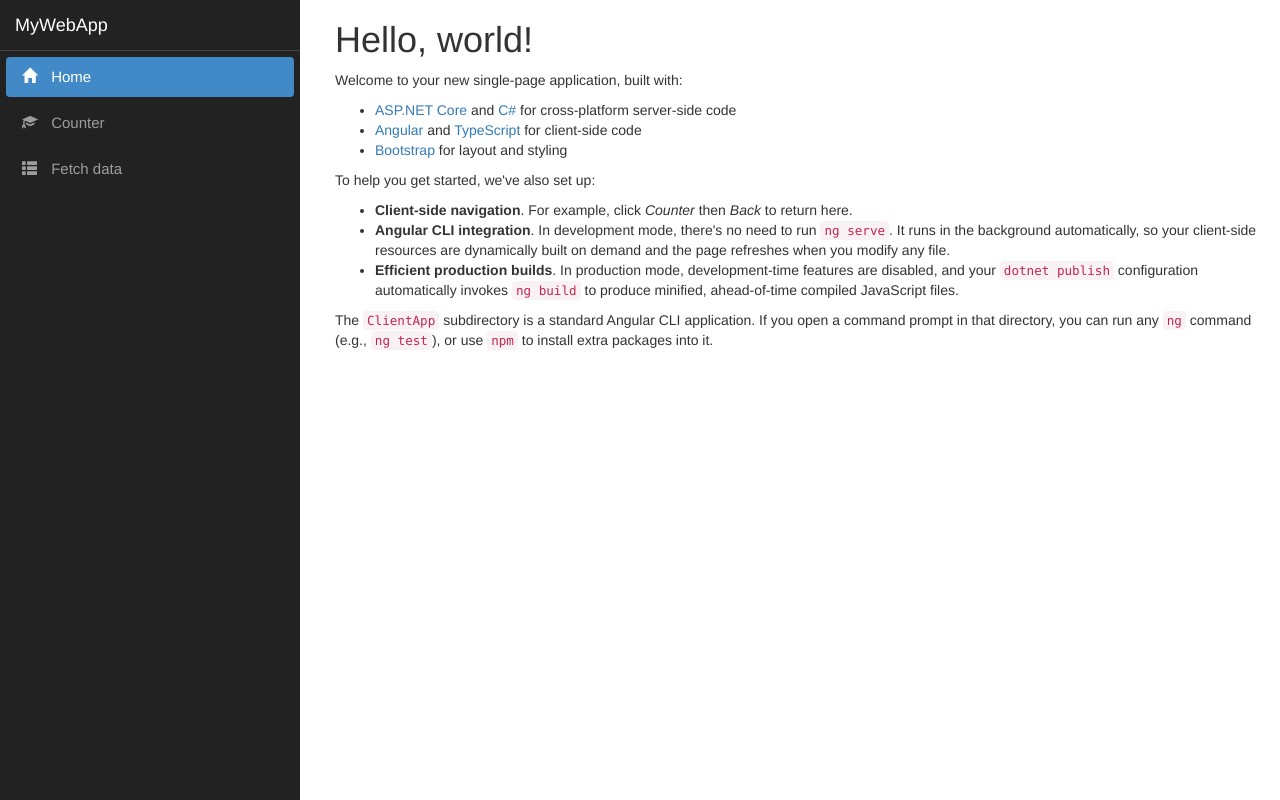
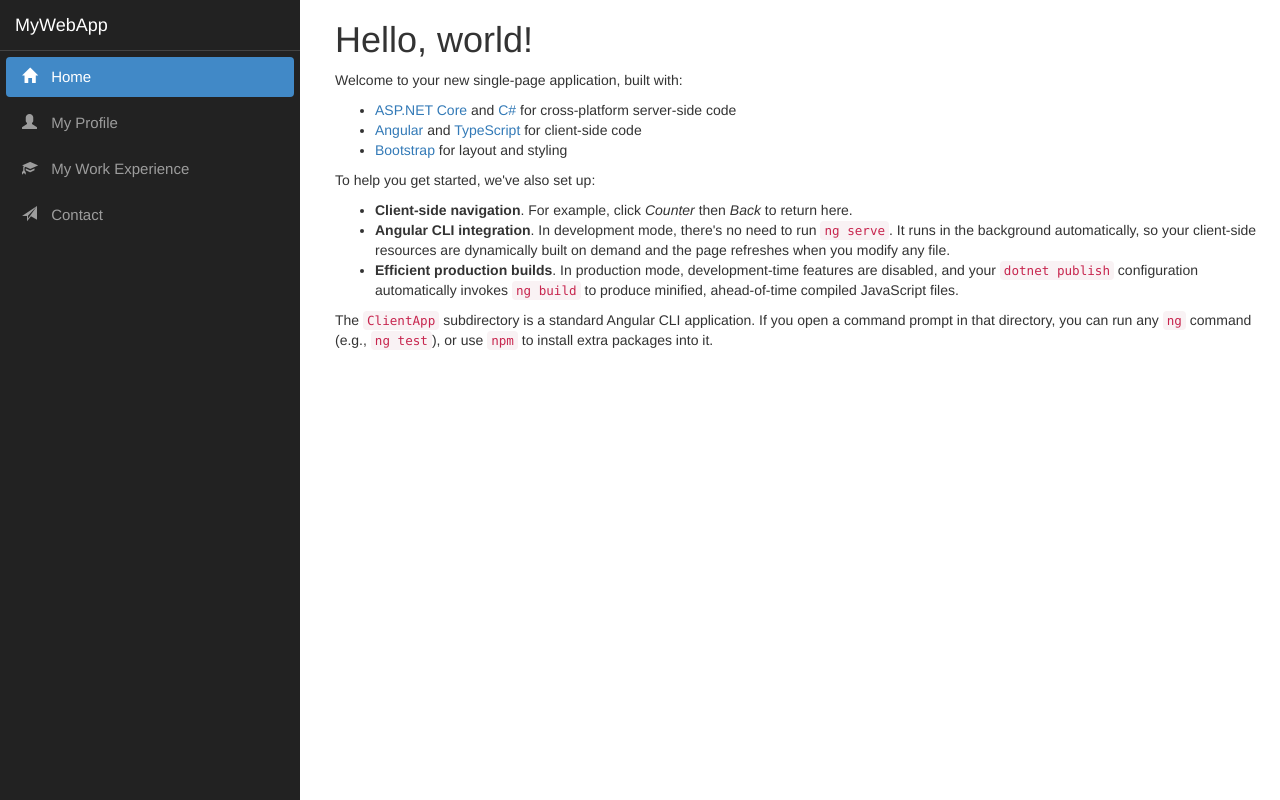
Before and after one commit to FighttoSitthinon/MyWebApp, an Angular app in the folder MyWebApp/ClientApp/: page / in a window 1280 px wide. Built offline with nearby package versions, Linux system fonts and the light colour scheme.

Commit message:
Add new component

```diff
--- /dev/null
+++ b/MyWebApp/ClientApp/src/app/contact/contact.component.html
@@ -0,0 +1 @@
+<h1>Contact Me</h1>
--- a/MyWebApp/ClientApp/src/app/nav-menu/nav-menu.component.html
+++ b/MyWebApp/ClientApp/src/app/nav-menu/nav-menu.component.html
@@ -18,6 +18,21 @@
               </a>
             </li>
             <li [routerLinkActive]='["link-active"]'>
+              <a [routerLink]='["/profile"]' (click)='collapse()'>
+                <span class='glyphicon glyphicon-user'></span> My Profile
+              </a>
+            </li>
+            <li [routerLinkActive]='["link-active"]'>
+              <a [routerLink]='["/work-exp"]' (click)='collapse()'>
+                <span class='glyphicon glyphicon-education'></span> My Work Experience
+              </a>
+            </li>
+            <li [routerLinkActive]='["link-active"]'>
+              <a [routerLink]='["/contact"]' (click)='collapse()'>
+                <span class='glyphicon glyphicon-send'></span> Contact
+              </a>
+            </li>
+            <!--<li [routerLinkActive]='["link-active"]'>
     <a [routerLink]='["/counter"]' (click)='collapse()'>
       <span class='glyphicon glyphicon-education'></span> Counter
     </a>
@@ -26,7 +41,7 @@
     <a [routerLink]='["/fetch-data"]' (click)='collapse()'>
       <span class='glyphicon glyphicon-th-list'></span> Fetch data
     </a>
-                </li>
+  </li>-->
           </ul>
         </div>
     </div>
--- /dev/null
+++ b/MyWebApp/ClientApp/src/app/profile/profile.component.html
@@ -0,0 +1 @@
+<h1>My Profile</h1>
--- /dev/null
+++ b/MyWebApp/ClientApp/src/app/work-exp/work-exp.component.html
@@ -0,0 +1 @@
+<h1>My Work Exp</h1>
```
Also changed, not shown: MyWebApp/ClientApp/src/app/app.module.ts (+12 -3 lines), MyWebApp/ClientApp/src/app/contact/contact.component.ts (added, +8 -0 lines), MyWebApp/ClientApp/src/app/profile/profile.component.ts (added, +8 -0 lines), MyWebApp/ClientApp/src/app/work-exp/work-exp.component.ts (added, +8 -0 lines). Lines whose indentation alone changed are shown as unchanged.
